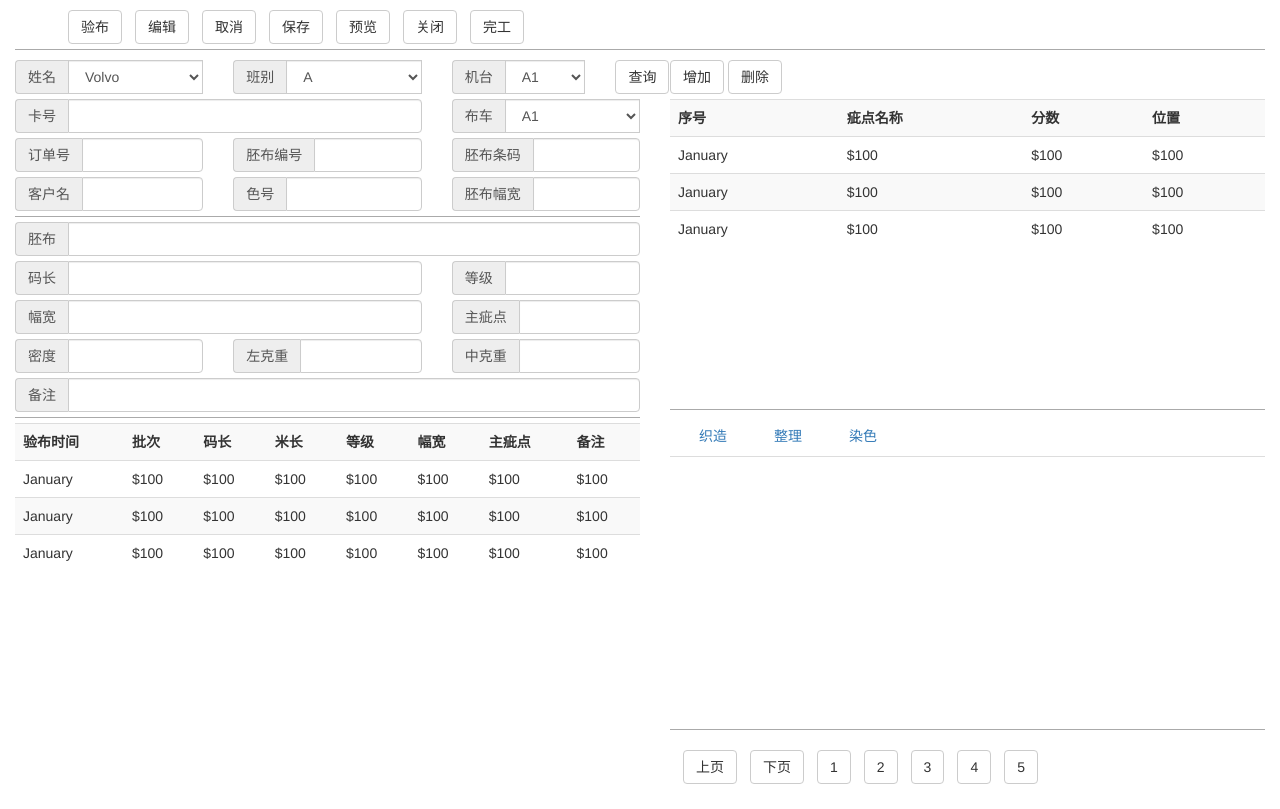
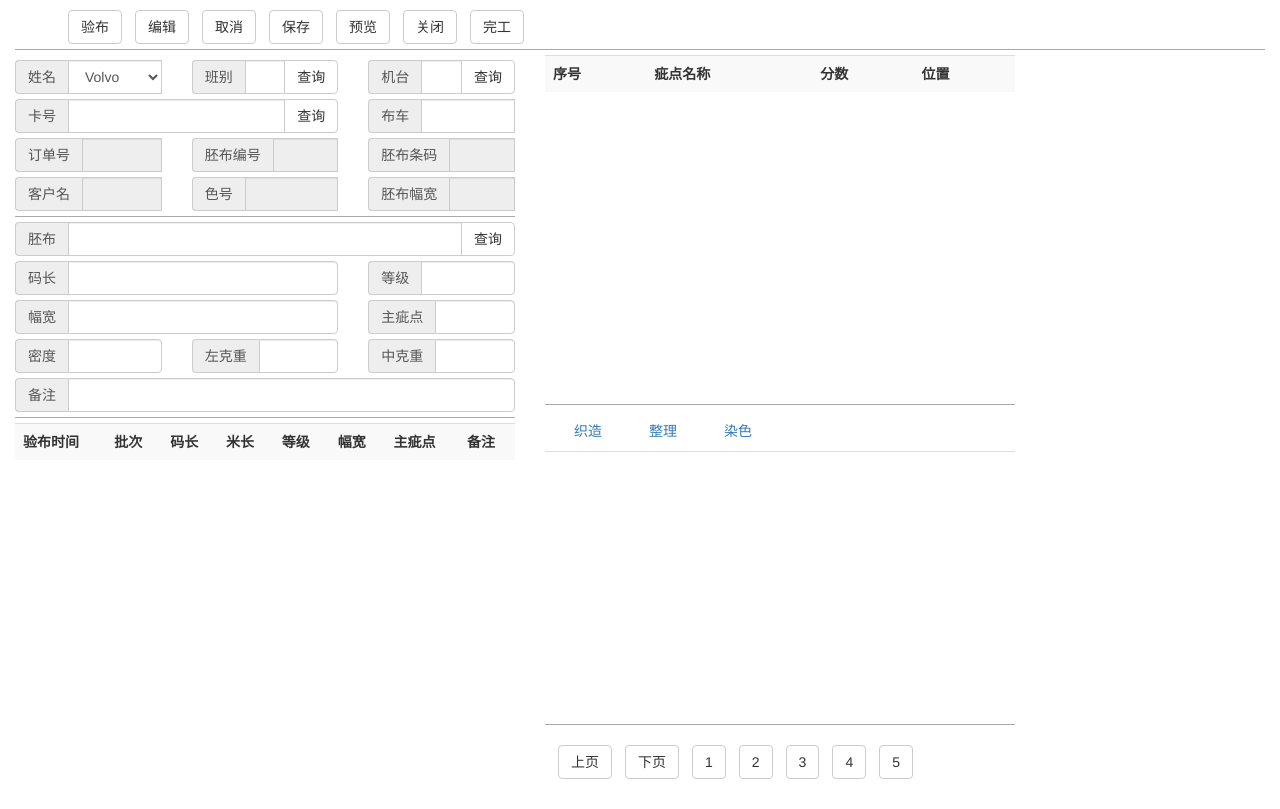
Before and after one commit to chchao0826/WEBSourceCode, a Flask app: page /CheckFabric/ in a window 1280 px wide. After the commit the page ends 779 px from the top, so only its background shows below. Run offline with Flask 2, Linux system fonts and the light colour scheme; lists and menus that the app fills with data are empty; parts of the project's set-up code (start-up, migrations or seed data) failed here and were passed over; some libraries are stand-ins or nearby versions.

Commit message:
验布信息导入完成,之后开始验布的操作

```diff
--- a/app/CheckFabric/views.py
+++ b/app/CheckFabric/views.py
@@ -1,10 +1,59 @@
 # -*-coding:utf-8-*-
 from . import CheckFabric
 from flask import render_template, Flask, request
+from app.views.CheckFabric import GetDetail, GETFabricIn, GetEquipment
 
 import json
 
 # 主页
 @CheckFabric.route('/')
 def index():
+    # returnDetail = GetDetail('\'C190301643\'')
     return render_template('CheckFabric/CheckFabric.html')
+
+# AJAX
+@CheckFabric.route('/AJAX/Detail/<sCardNo>/')
+def AJAXdetail(sCardNo):
+    GetList = sCardNo.split('_')
+    CardNo = GetList[0]
+    Field = GetList[1]
+    detailList = GetDetail("'"+ CardNo +"'")
+    # print(detailList)
+    readonly = ''
+    if Field != 'sLocation':
+        readonly = 'readonly'
+    for i in detailList:
+        sValue = i[Field]
+        keyList = i.keys()
+        for a in keyList:
+            if a == Field:
+                returnVar = '<input type="text" class="form-control" %s value=%s>' %(readonly, '"'+ sValue +'"')
+                print(returnVar)
+                return returnVar
+
+# 根据卡号得到胚布批次
+@CheckFabric.route('/AJAX/FabricIn/<sCardNo>')
+def AJAXFabricIn(sCardNo):
+    Fabric = GETFabricIn("'"+ sCardNo +"'")
+    return render_template('CheckFabric/GetFabric.html', Fabric = Fabric)
+
+# 选择胚布批次后进行赋值
+@CheckFabric.route('/AJAX/sFabricNo/<sFabricNo>')
+def AJAXFabricNo(sFabricNo):
+    GetList = sFabricNo.split('_')
+    ID = GetList[0]
+    sValue = GetList[1]
+    returnHtml ='<input type="text" class="form-control" value = %s>'%(sValue)
+    return returnHtml
+
+
+# 班别
+@CheckFabric.route('/AJAX/Group/')
+def AJAXGroup():
+    return render_template('CheckFabric/Group.html')
+
+# 机台
+@CheckFabric.route('/AJAX/Equipment/')
+def AJAXEquipment():
+    sEquipment = GetEquipment()
+    return render_template('CheckFabric/Equipment.html', sEquipment = sEquipment)
--- a/app/static/CheckFabric/css/CheckFabric.css
+++ b/app/static/CheckFabric/css/CheckFabric.css
@@ -13,7 +13,7 @@ li{
     float: left;
 }
 .left, .right{
-    width: 50%;
+    width: 40%;
 }
 
 .top-div{
--- a/app/templates/CheckFabric/CheckFabric.html
+++ b/app/templates/CheckFabric/CheckFabric.html
@@ -48,49 +48,43 @@
                         <div class="col-lg-4">
                             <div class="input-group">
                                 <span class="input-group-addon">班别</span>
-                                <form>
-                                    <select name="cars" class="form-control">
-                                        <option value="volvo">A</option>
-                                        <option value="saab">B</option>
-                                    </select>
-                                </form>
+                                <div id="sGroup">
+                                    <input type="text" class="form-control" id="Group">
+                                </div>
+                                <span class="input-group-btn">
+                                    <button class="btn btn-default" type="button" onclick="GetGroupPage()">查询</button>
+                                </span>
                             </div>
                         </div>
-                        <div class="col-lg-3">
+                        <div class="col-lg-4">
                             <div class="input-group">
                                 <span class="input-group-addon">机台</span>
-                                <form>
-                                    <select name="cars" class="form-control">
-                                        <option value="volvo">A1</option>
-                                        <option value="saab">B2</option>
-                                        <option value="saab">B3</option>
-                                        <option value="saab">B4</option>
-                                    </select>
-                                </form>
+                                <div id="sEquipment">
+                                    <input type="text" class="form-control" id="sEquipment">
+                                </div>
+                                <span class="input-group-btn">
+                                    <button class="btn btn-default" type="button"
+                                        onclick="GetEquipmentPage()">查询</button>
+                                </span>
                             </div>
-                        </div>
-                        <div class="col-lg-1">
-                            <button type="button" class="btn btn-default">查询</button>
                         </div>
                     </div>
                     <div class="row" style="margin-top:5px;">
                         <div class="col-lg-8">
                             <div class="input-group">
                                 <span class="input-group-addon">卡号</span>
-                                <input type="text" class="form-control">
+                                <input type="text" class="form-control" id="sCardNo" onkeypress="CheckInfo()">
+                                <span class="input-group-btn">
+                                    <button class="btn btn-default" type="button" onclick="searchCardNo()">查询</button>
+                                </span>
                             </div>
                         </div>
                         <div class="col-lg-4">
                             <div class="input-group">
                                 <span class="input-group-addon">布车</span>
-                                <form>
-                                    <select name="cars" class="form-control">
-                                        <option value="volvo">A1</option>
-                                        <option value="saab">B2</option>
-                                        <option value="saab">B3</option>
-                                        <option value="saab">B4</option>
-                                    </select>
-                                </form>
+                                <div id="sLocation" name="detail">
+                                    <input type="text" class="form-control">
+                                </div>
                             </div>
                         </div>
                     </div>
@@ -102,19 +96,25 @@
                         <div class="col-lg-4">
                             <div class="input-group">
                                 <span class="input-group-addon">订单号</span>
-                                <input type="text" class="form-control">
+                                <div id="sOrderNo" name="detail">
+                                    <input type="text" class="form-control" readonly>
+                                </div>
                             </div>
                         </div>
                         <div class="col-lg-4">
                             <div class="input-group">
                                 <span class="input-group-addon">胚布编号</span>
-                                <input type="text" class="form-control">
+                                <div id="sMaterialNo" name="detail">
+                                    <input type="text" class="form-control" readonly>
+                                </div>
                             </div>
                         </div>
                         <div class="col-lg-4">
                             <div class="input-group">
                                 <span class="input-group-addon">胚布条码</span>
-                                <input type="text" class="form-control">
+                                <div id="sFabricNo1" name="detail">
+                                    <input type="text" class="form-control" readonly>
+                                </div>
                             </div>
                         </div>
                     </div>
@@ -122,19 +122,25 @@
                         <div class="col-lg-4">
                             <div class="input-group">
                                 <span class="input-group-addon">客户名</span>
-                                <input type="text" class="form-control">
+                                <div id="sCustomerName" name="detail">
+                                    <input type="text" class="form-control" readonly>
+                                </div>
                             </div>
                         </div>
                         <div class="col-lg-4">
                             <div class="input-group">
                                 <span class="input-group-addon">色号</span>
-                                <input type="text" class="form-control">
+                                <div id="sColorNo" name="detail">
+                                    <input type="text" class="form-control" readonly>
+                                </div>
                             </div>
                         </div>
                         <div class="col-lg-4">
                             <div class="input-group">
                                 <span class="input-group-addon">胚布幅宽</span>
-                                <input type="text" class="form-control">
+                                <div id="sProductWidth" name="detail">
+                                    <input type="text" class="form-control" readonly>
+                                </div>
                             </div>
                         </div>
                     </div>
@@ -148,7 +154,12 @@
                     <div class="col-lg-12">
                         <div class="input-group">
                             <span class="input-group-addon">胚布</span>
-                            <input type="text" class="form-control">
+                            <div id="sFabricNo2" name="sFabricNo">
+                                <input type="text" class="form-control">
+                            </div>
+                            <span class="input-group-btn">
+                                <button class="btn btn-default" type="button" onclick="GetFabricPage()">查询</button>
+                            </span>
                         </div>
                     </div>
                 </div>
@@ -223,36 +234,7 @@
                         <th>主疵点</th>
                         <th>备注</th>
                     </tr>
-                    <tr>
-                        <td>January</td>
-                        <td>$100</td>
-                        <td>$100</td>
-                        <td>$100</td>
-                        <td>$100</td>
-                        <td>$100</td>
-                        <td>$100</td>
-                        <td>$100</td>
-                    </tr>
-                    <tr>
-                        <td>January</td>
-                        <td>$100</td>
-                        <td>$100</td>
-                        <td>$100</td>
-                        <td>$100</td>
-                        <td>$100</td>
-                        <td>$100</td>
-                        <td>$100</td>
-                    </tr>
-                    <tr>
-                        <td>January</td>
-                        <td>$100</td>
-                        <td>$100</td>
-                        <td>$100</td>
-                        <td>$100</td>
-                        <td>$100</td>
-                        <td>$100</td>
-                        <td>$100</td>
-                    </tr>
+
                 </table>
             </div>
             <!-- 3 -->
@@ -260,10 +242,6 @@
         <div class="right float-left">
             <div class="margin-left-30" id="right">
                 <div class="right-top margin-buttom-5 border-bottom">
-                    <div class="margin-top-10">
-                        <button type="button" class="btn btn-default">增加</button>
-                        <button type="button" class="btn btn-default">删除</button>
-                    </div>
                     <div class="margin-top-5">
                         <table class="table table-striped">
                             <tr>
@@ -272,24 +250,7 @@
                                 <th>分数</th>
                                 <th>位置</th>
                             </tr>
-                            <tr>
-                                <td>January</td>
-                                <td>$100</td>
-                                <td>$100</td>
-                                <td>$100</td>
-                            </tr>
-                            <tr>
-                                <td>January</td>
-                                <td>$100</td>
-                                <td>$100</td>
-                                <td>$100</td>
-                            </tr>
-                            <tr>
-                                <td>January</td>
-                                <td>$100</td>
-                                <td>$100</td>
-                                <td>$100</td>
-                            </tr>
+
                         </table>
                     </div>
                 </div>
@@ -319,19 +280,34 @@
             </div>
         </div>
     </div>
+
+    <div class="modal fade" id="myModal" tabindex="-1" role="dialog" aria-labelledby="myModalLabel" aria-hidden="true">
+        <div class="modal-dialog">
+            <div class="modal-content">
+                <div class="modal-header">
+                    <h4 class="modal-title" id="myModalLabel" style="color:red; font-weight: 500;">
+                        警告
+                    </h4>
+                </div>
+                <div class="modal-body">
+                    <span id="warn_field"></span>
+                </div>
+                <div class="modal-footer">
+                    <button type="button" class="btn btn-default" data-dismiss="modal" onclick="CloseWarn()">关闭</button>
+                </div>
+            </div><!-- /.modal-content -->
+        </div><!-- /.modal -->
+    </div>
+
+
 </body>
 
+<script type="text/javascript" src="{{url_for('static',filename='KanBan/js/jQuery-2.2.0.min.js')}}"></script>
+
 <script>
-    window.onload = function () {
-        // fullScreen();
-        getScreen();
-    }
-    window.onresize = function () {
-        getScreen();
-    }
-
     function fullScreen() {
         window.open("http://198.168.6.56:5000/CheckFabric/", '新开验布界面', "channelmode=1", "fullscreen=1")
+        return;
     }
 
     var _$ = function (id) {
@@ -351,11 +327,121 @@
         var nWidth = document.body.clientWidth;
         var nHeight = document.documentElement.clientHeight;
         var content = $$('body');
-        content.style.width = nWidth + 'px'
-        content.style.height = nHeight - 100 + 'px'
-        var rightDiv = $$('right')
-        rightDiv.style.height = nHeight - 100 + 'px'
+        content.style.width = nWidth + 'px';
+        content.style.height = nHeight - 100 + 'px';
+        var rightDiv = $$('right');
+        rightDiv.style.height = nHeight - 100 + 'px';
+    }
+
+    // 页面初始
+    window.onload = function () {
+        getScreen();
+        // fullScreen();
+    }
+
+    // 修改屏幕尺寸后进行div的更新
+    window.onresize = function () {
+        getScreen();
     }
 </script>
 
+<script>
+    // 根据卡号搜索详细信息
+    var searchCardNo = function () {
+        var sVarCardNo = document.getElementById('sCardNo').value;
+        // console.log(sVarCardNo);
+        var VarDetail = document.getElementsByName('detail');
+        console.log(VarDetail.length);
+        for (var i = 0; i < VarDetail.length; i++) {
+            console.log(VarDetail[i]);
+            var ID = VarDetail[i].id;
+            var sVar = sVarCardNo + '_' + ID;
+            // console.log(sVar);
+            $('#' + ID).load('/CheckFabric/AJAX/Detail/' + sVar);
+        }
+    }
+
+    // 回车也可以进行搜索
+    var CheckInfo = function () {
+        console.log(event.keyCode);
+        if (event.keyCode == 13) {
+            searchCardNo();
+        }
+    }
+
+    // 胚布资料搜索
+    var GetFabricPage = function () {
+        var sVarCardNo = document.getElementById('sCardNo').value;
+        window.open("http://198.168.6.56:5000/CheckFabric/AJAX/FabricIn/" + sVarCardNo, '胚布配检资料',
+            'height=500, width=900, top=270%, left=400%, toolbar=no, menubar=no, scrollbars=no, resizable=no,location=n o, status=no'
+            )
+    }
+
+    // AJAX传回胚布批号
+    var GetFabric = function (sFabricNo) {
+        var sFabricNoVal = 'sFabricNo_' + sFabricNo;
+        $('#sFabricNo2').load('/CheckFabric/AJAX/sFabricNo/' + sFabricNoVal);
+        var sVarGroup = $$('sGroup').childNodes[0].value;
+        var sEquipment = $$('sEquipment').childNodes[0].value;
+        var sLocation = $$('sLocation').childNodes[0].value;
+        if (sVarGroup == undefined || sVarGroup == '') {
+            OpenWarn('班组为空');
+            return;
+        }else if (sEquipment == undefined || sEquipment == ''){
+            OpenWarn('机台为空');
+            return;
+        }else if (sLocation == undefined || sLocation == ''){
+            OpenWarn('布车为空');
+            return;
+        }
+    }
+
+    // 打开新标签页获得班别
+    var GetGroupPage = function () {
+        window.open("http://198.168.6.56:5000/CheckFabric/AJAX/Group/", '班别',
+            'height=300, width=220, top=270%, left=600%, toolbar=no, menubar=no, scrollbars=no, resizable=no,location=n o, status=no'
+            )
+    }
+
+    // AJAX传回班别
+    var GetGroup = function (sGroup) {
+        var sGroupVal = 'sGroup_' + sGroup
+        $('#sGroup').load('/CheckFabric/AJAX/sFabricNo/' + sGroupVal);
+    }
+
+    // 打开新标签页获得机台
+    var GetEquipmentPage = function () {
+        window.open("http://198.168.6.56:5000/CheckFabric/AJAX/Equipment/", '机台',
+            'height=400, width=320, top=270%, left=600%, toolbar=no, menubar=no, scrollbars=no, resizable=no,location=n o, status=no'
+            )
+    }
+
+    // AJAX传回机台信息
+    var GetEquipment = function (sEquipment) {
+        var sEquipmentVal = 'sEquipment_' + sEquipment
+        $('#sEquipment').load('/CheckFabric/AJAX/sFabricNo/' + sEquipmentVal);
+    }
+
+    // 警告框开启
+    var OpenWarn = function(sField){
+        $$('warn_field').innerHTML = sField;
+        $$('myModal').classList = 'modal fade in';
+        $$('myModal').style.cssText = 'display: block';
+        document.getElementsByTagName('body')[0].classList.add('modal-open');
+    }
+
+    // 警告框关闭
+    var CloseWarn = function(){
+        $$('myModal').classList = 'modal fade';
+        $$('myModal').style.cssText = 'display: none;';
+        document.getElementsByTagName('body')[0].classList = '';
+    }
+
+
+
+
+</script>
+
+
+
 </html>
```
Also changed, not shown: app/KanBan/views.py (+3 -4 lines), app/config.py (+12 -0 lines), app/sql/CheckFabric.py (added, +41 -0 lines), app/sql/CheckFabric.sql (added, +20 -0 lines), app/templates/CheckFabric/Equipment.html (added, +35 -0 lines), app/templates/CheckFabric/GetFabric.html (added, +42 -0 lines), app/templates/CheckFabric/Group.html (added, +31 -0 lines), app/views/CheckFabric.py (added, +88 -0 lines).
